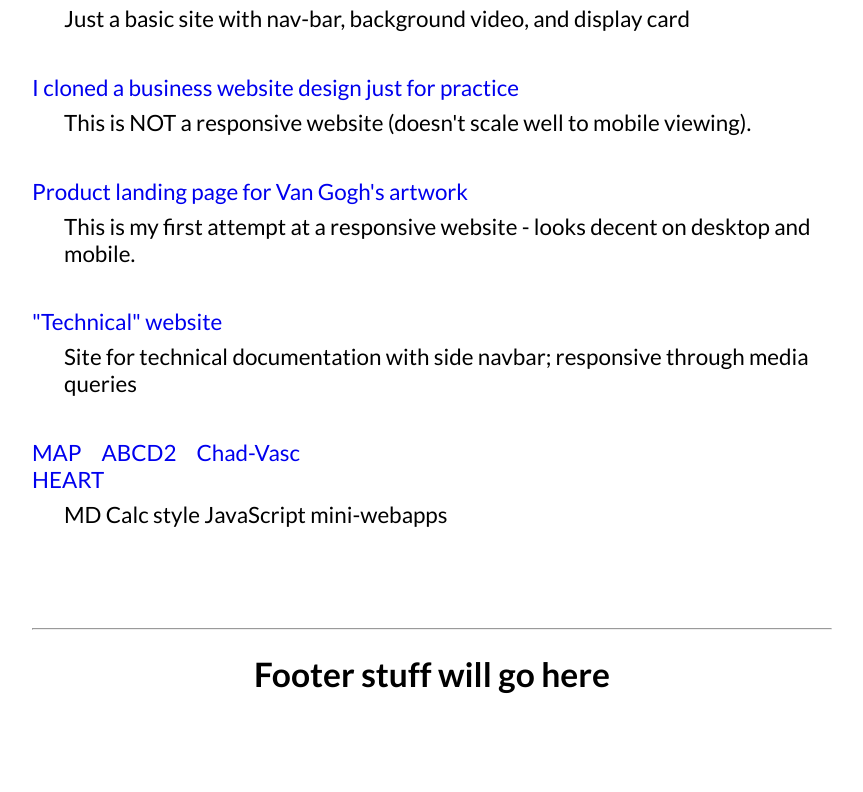
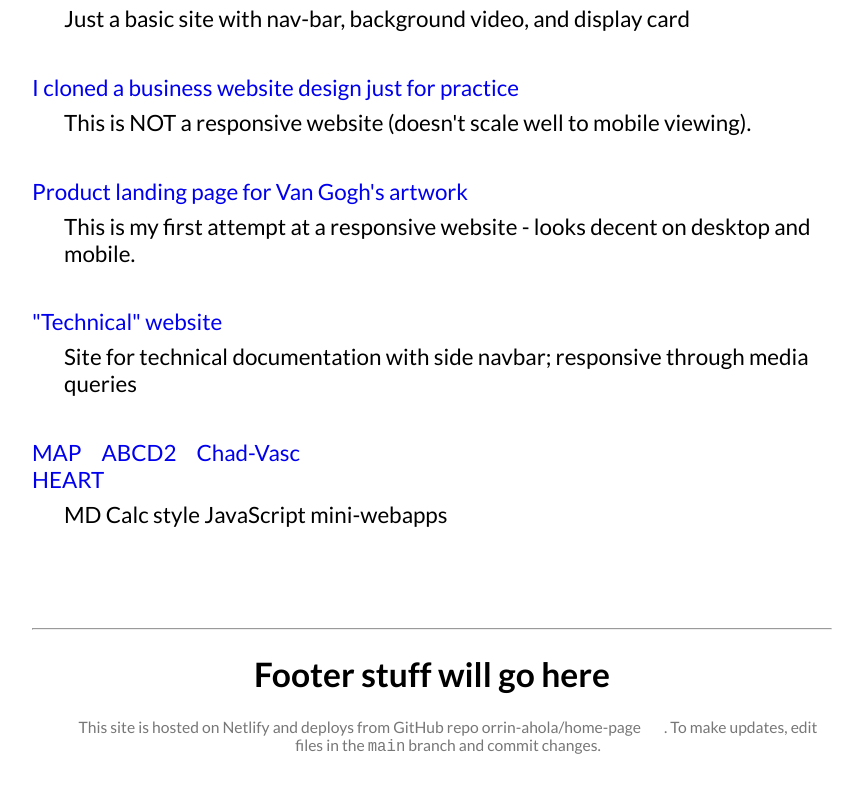
Before and after one commit to orrin-ahola/home-page, a plain HTML site: page index.html in a window 1280 px wide. Shown: the part 382-1174 px from the top of the page, without its empty margins (208-1071 px from the left). Before the commit the page ends 1108 px from the top, so only its background shows below. Drawn offline with Linux system fonts and the light colour scheme.

Commit message:
Update index.html

```diff
--- a/index.html
+++ b/index.html
@@ -39,6 +39,13 @@
         <div class="container">
             <hr>
             <h2 class="center-text">Footer stuff will go here</h2>
+            <p style="font-size: 0.7em; color: #777; text-align: center; margin-top: 10px;">
+                This site is hosted on Netlify and deploys from GitHub repo
+                <a href="https://github.com/orrin-ahola/home-page" style="color: #777;">
+                    orrin-ahola/home-page
+                </a>.
+                To make updates, edit files in the <code>main</code> branch and commit changes.
+            </p>
         </div>
     </footer>
 </body>
```
